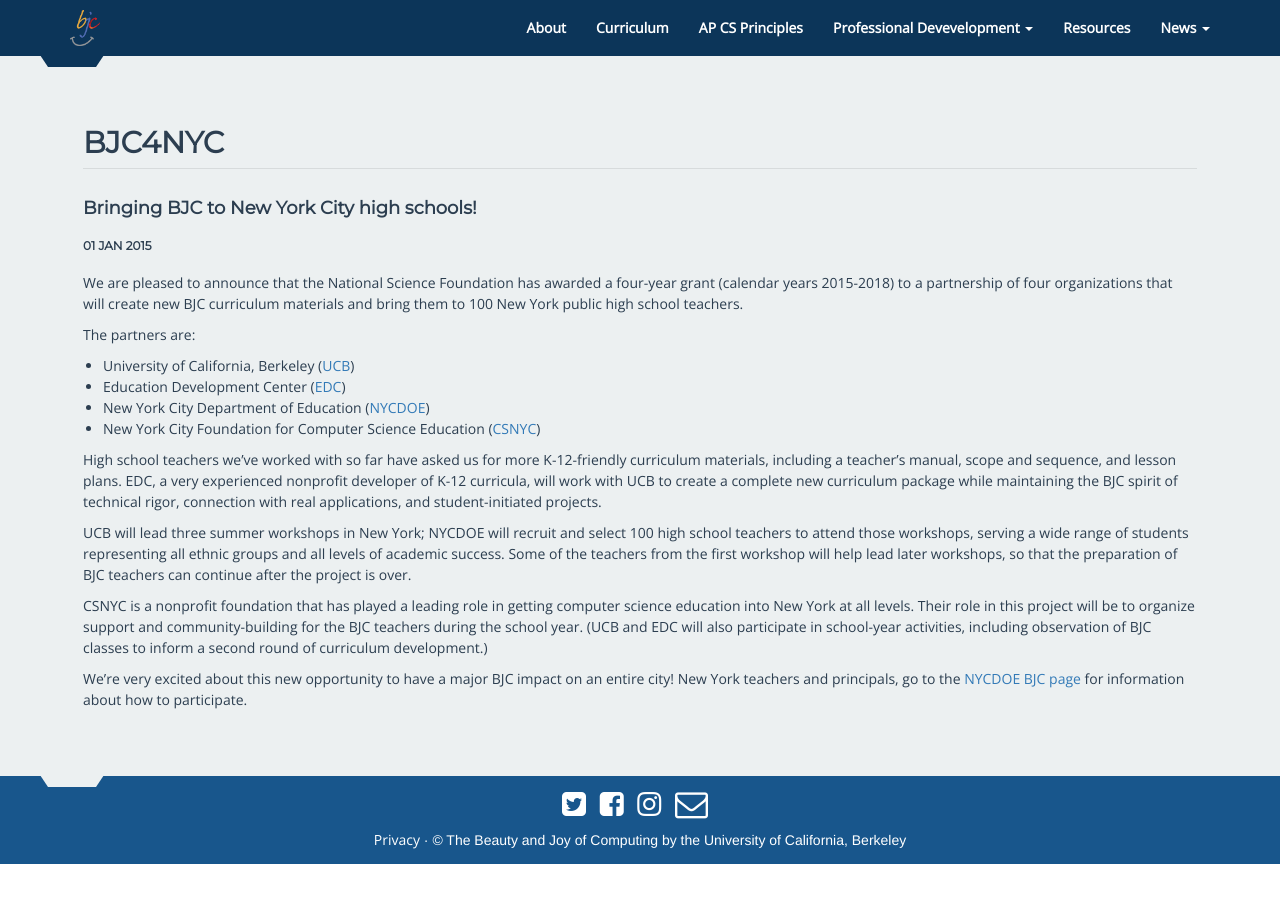
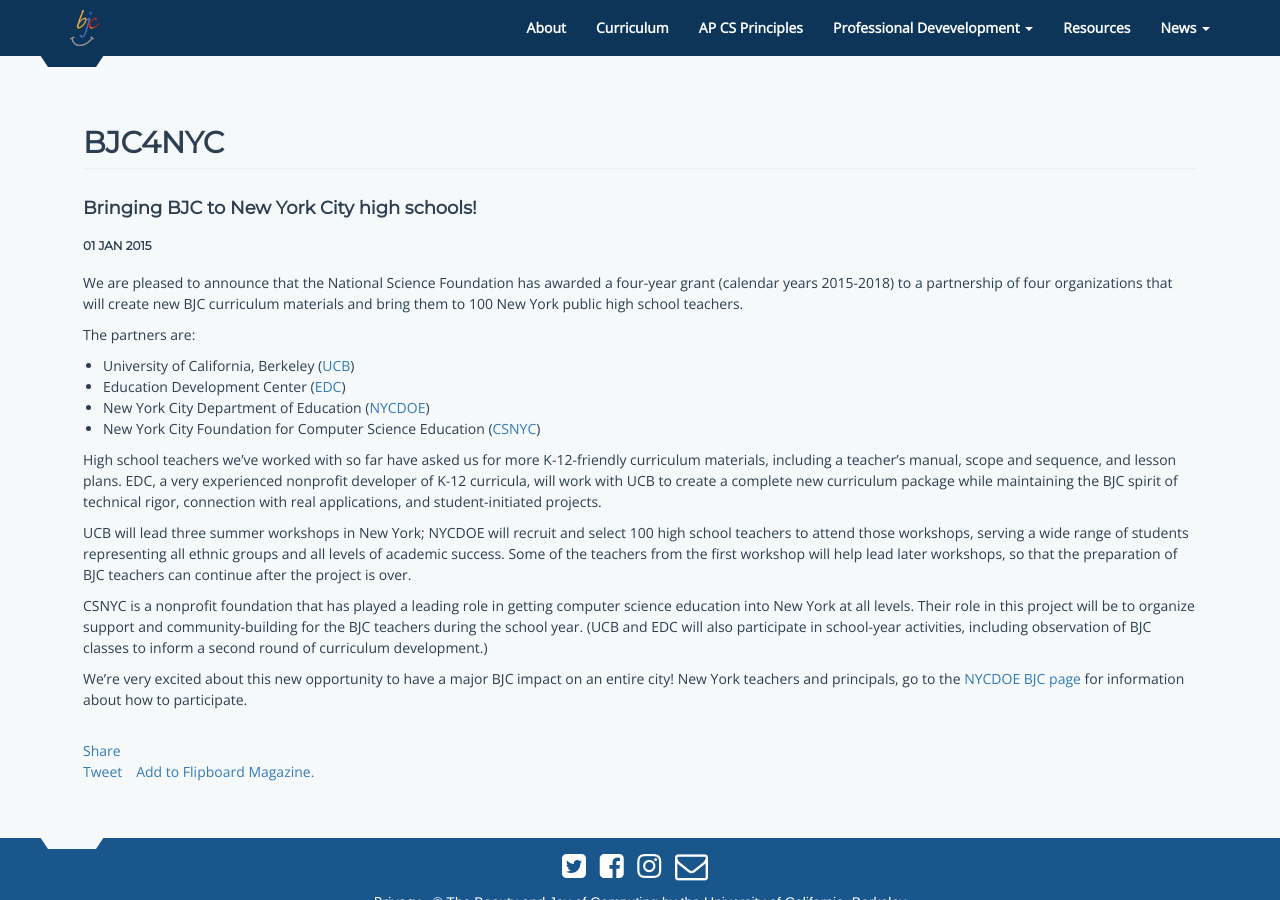
Before and after one commit to beautyjoy/beautyjoy.github.io, a Jekyll site: the page built from _posts/2015-01-01-bjc-for-new-york.md, in a window 1280 px wide and 900 px high. Built offline with Jekyll 4.4.1, drawn with Linux system fonts in a browser that asks for light colours; comment, search, counter and statistics services are not loaded.

Commit message:
Added social sharing buttons to announcements.

```diff
--- a/_layouts/post.html
+++ b/_layouts/post.html
@@ -1,13 +1,39 @@
 ---
 layout: default
 ---
+<!-- Facebook SDK for Share button -->
+<div id="fb-root"></div>
+<script>(function(d, s, id) {
+    var js, fjs = d.getElementsByTagName(s)[0];
+    if (d.getElementById(id)) return;
+    js = d.createElement(s); js.id = id;
+    js.src = "//connect.facebook.net/en_US/sdk.js#xfbml=1&version=v2.8";
+    fjs.parentNode.insertBefore(js, fjs);
+}(document, 'script', 'facebook-jssdk'));</script>
+
+{% assign permalink = page.url | prepend: site.baseurl %}
+
 {% capture section_content %}
 <h2 class="page-header">{{ page.title }}</h2>
 {% if page.subtitle %}
 <h4>{{ page.subtitle }}</h4>
 {% endif %}
 <h6 class="text-uppercase">{{ page.date | date_to_string }}</h6>
+
 {{ content }}
+
+<div class="sharing-buttons">
+    <!-- Facebook -->
+    <div class="fb-share-button" data-layout="button" data-size="small" data-mobile-iframe="true"><a class="fb-xfbml-parse-ignore" target="_blank" href="https://www.facebook.com/sharer/sharer.php?src=sdkpreparse">Share</a></div>
+    <!-- Twitter -->
+    <a href="https://twitter.com/share" class="twitter-share-button" data-show-count="false">Tweet</a>
+    <script async src="//platform.twitter.com/widgets.js" charset="utf-8"></script>
+    <!-- Tumblr -->
+    <a class="tumblr-share-button" data-color="blue" data-notes="none" href="https://embed.tumblr.com/share"></a>
+    <script>!function(d,s,id){var js,ajs=d.getElementsByTagName(s)[0];if(!d.getElementById(id)){js=d.createElement(s);js.id=id;js.src="https://assets.tumblr.com/share-button.js";ajs.parentNode.insertBefore(js,ajs);}}(document, "script", "tumblr-js");</script>
+    <!-- Flipboard -->
+    <a data-flip-widget="flipit" href="https://flipboard.com">Add to Flipboard Magazine.</a>
+    <script src="https://cdn.flipboard.com/web/buttons/js/flbuttons.min.js" type="text/javascript"></script>
+</div>
 {% endcapture %}
-
 {% include section.html %}
--- a/css/styles.scss
+++ b/css/styles.scss
@@ -542,6 +542,15 @@
     margin-bottom: 3px;
 }
 
+.sharing-buttons {
+    margin-top: 30px;
+
+    > * {
+        vertical-align: top;
+        margin-right: 5px;
+    }
+}
+
 #bjc-logo{
     display: block;
     max-width: 80%;
```
